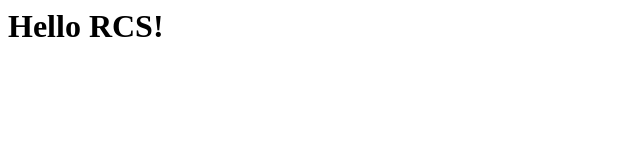
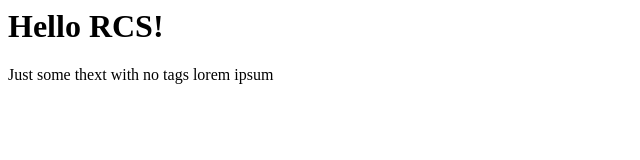
Before and after one commit to elinaosm/ideal-train, a plain HTML site: page index.html in a window 1280 px wide. Shown: the whole page, without its empty margins (0-640 px from the left). Drawn offline with Linux system fonts and the light colour scheme.

Commit message:
Update index.html

```diff
--- a/index.html
+++ b/index.html
@@ -1 +1,3 @@
 <h1>Hello RCS!</h1>
+Just some thext with no tags
+lorem ipsum
```
